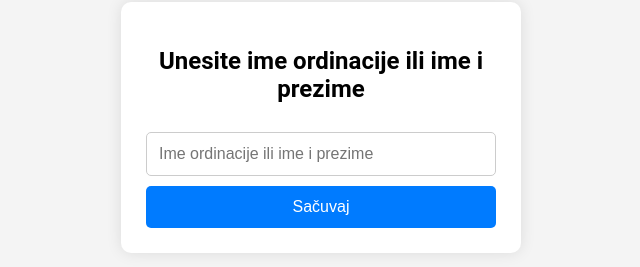
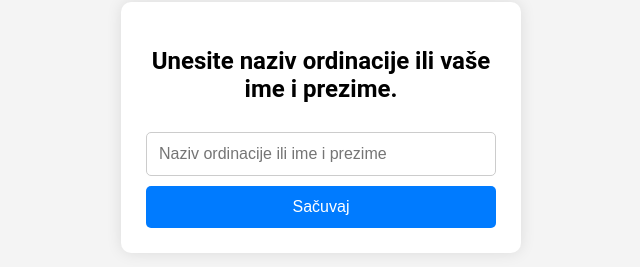
Before and after one commit to udzdoo/aplikacija, a plain HTML site: page index.html in a window 1280 px wide. Shown: the part 297-564 px from the top of the page, without its empty margins (319-959 px from the left). Drawn offline with Linux system fonts and the light colour scheme.

Commit message:
Update index.html

```diff
--- a/index.html
+++ b/index.html
@@ -108,8 +108,8 @@
     <h1>Informacije za Ciklonizaciju</h1>
 
     <div id="loginSection" class="login-container">
-        <h2>Unesite ime ordinacije ili ime i prezime</h2>
-        <input type="text" id="clinicName" class="input-field" placeholder="Ime ordinacije ili ime i prezime">
+        <h2>Unesite naziv ordinacije ili vaše ime i prezime.</h2>
+        <input type="text" id="clinicName" class="input-field" placeholder="Naziv ordinacije ili ime i prezime">
         <button class="login-button" onclick="saveClinicName()">Sačuvaj</button>
     </div>
 
```
